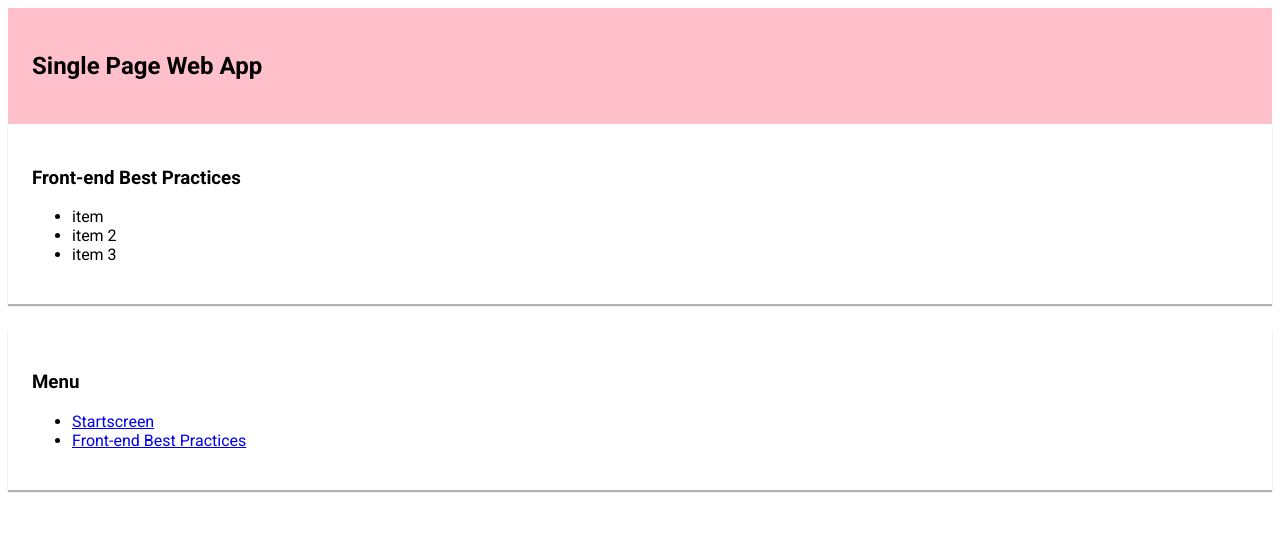
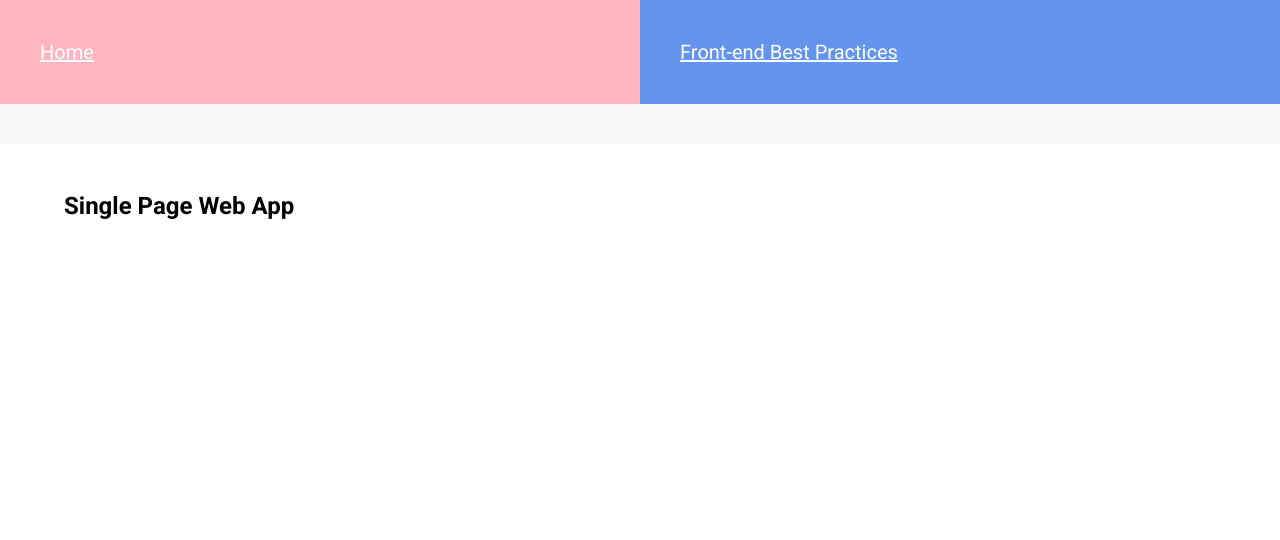
Before and after one commit to rvdpas/web-app-from-scratch, a plain HTML site: page opdracht 5 - spa/index.html in a window 1280 px wide. Shown: the top 540 px of the page. Drawn offline with Linux system fonts and the light colour scheme.

Commit message:
added JS, changed HTML, and CSS

```diff
--- a/opdracht 5 - spa/index.html
+++ b/opdracht 5 - spa/index.html
@@ -20,7 +20,7 @@
     </header>
 </section>
 
-<section class="" id="app__list">
+<section class="section__hide" id="app__list">
     <h3> Front-end Best Practices</h3>
     <ul>
         <li>
@@ -37,18 +37,17 @@
     </ul>
 </section>
 
-<section id="app__nav">
-    <h3>Menu</h3>
+<nav id="app__nav">
     <ul>
         <li>
-            <a href="#app__start-screen">Startscreen</a>
+            <a href="#app__home">Home</a>
         </li>
 
         <li>
             <a href="#app__list">Front-end Best Practices</a>
         </li>
     </ul>
-</section>
+</nav>
 
 <script type="text/javascript" src="static/app.js"></script>
 
--- a/opdracht 5 - spa/static/app.js
+++ b/opdracht 5 - spa/static/app.js
@@ -5,15 +5,35 @@
         init: function() {
             routes.init();
             console.log(location.hash);
+            console.log(Date())
+        }
+
+    };
+
+    var routes = {
+        init: function() {
+            // var oldLocation = location.hash;
+
+            window.addEventListener('hashchange', function(){
+                sections.toggle(location.hash);
+            })
+
         }
     };
 
-    var routes = {
+    var sections = {
+        toggle: function(route) {
+            var mySection = document.querySelectorAll('section');
 
-    };
+            mySection.forEach( function(e) {
+                if('#'+e.id === route) {
+                    e.classList.remove('section__hide');
+                } else {
+                    e.classList.add('section__hide');
+                }
+            });
 
-    var sections = {
-
+        }
     };
 
     app.init();
--- a/opdracht 5 - spa/static/style.css
+++ b/opdracht 5 - spa/static/style.css
@@ -1,27 +1,68 @@
 * {
+    box-sizing: border-box;
+    margin: 0;
+    padding: 0;
     font-family: 'Roboto', sans-serif;
-    box-sizing: border-box;
 }
 
 body {
     display: flex;
     flex-direction: column;
+    background: #f9f9f9;
 }
 
 header {
-    background: pink;
     padding: 1.5em;
 }
 
-section {
-
+section, nav {
+    background: #fff;
 }
 
-#app__start-screen, #app__list, #app__nav {
+#app__home, #app__list{
+    width: 100%;
+    height: 70vh;
     box-shadow: 0 2px 1px rgba(0,0,0,.3);
-    padding: 1.5em;
     margin-bottom: 1.5em;
-    width: 100%;
+    padding: 1.5em 2.5em;
+}
+
+#app__home {
+    order: 2;
+}
+
+#app__list {
+    order: 3;
+}
+
+#app__nav {
+    order: 1;
+    width: 100vw;
+    margin:0;
+    margin-bottom: 2.5em;
+}
+
+nav ul {
+    display: flex;
+}
+
+nav li{
+    list-style: none;
+    min-width: 50%;
+    flex-flow: row;
+    background: cornflowerblue;
+    padding: 2.5em;
+    margin: 0;
+}
+
+nav li a {
+    color: #fff;
+    font-size: 1.25em;
+}
+
+nav li:hover {
+    transition: 0.25s ease;
+    background: lightpink;
 }
 
 .section__hide {
```
